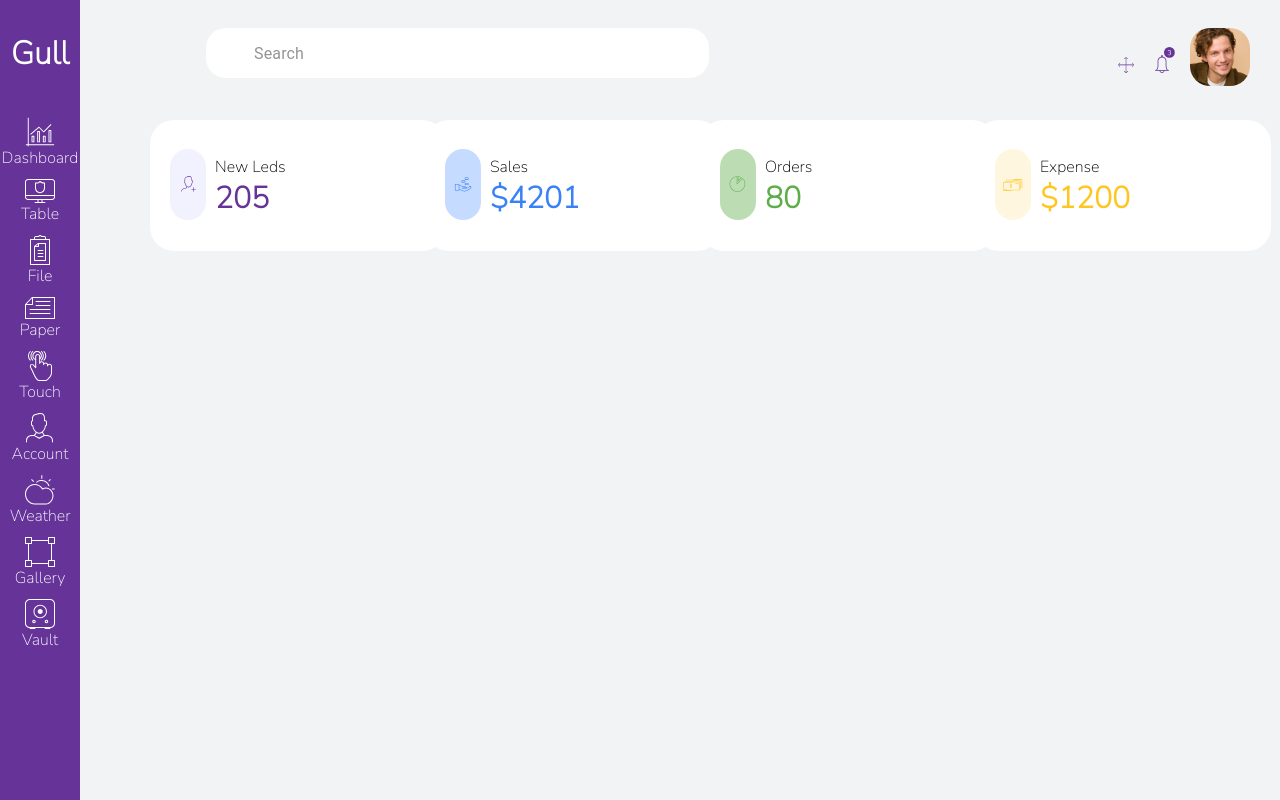
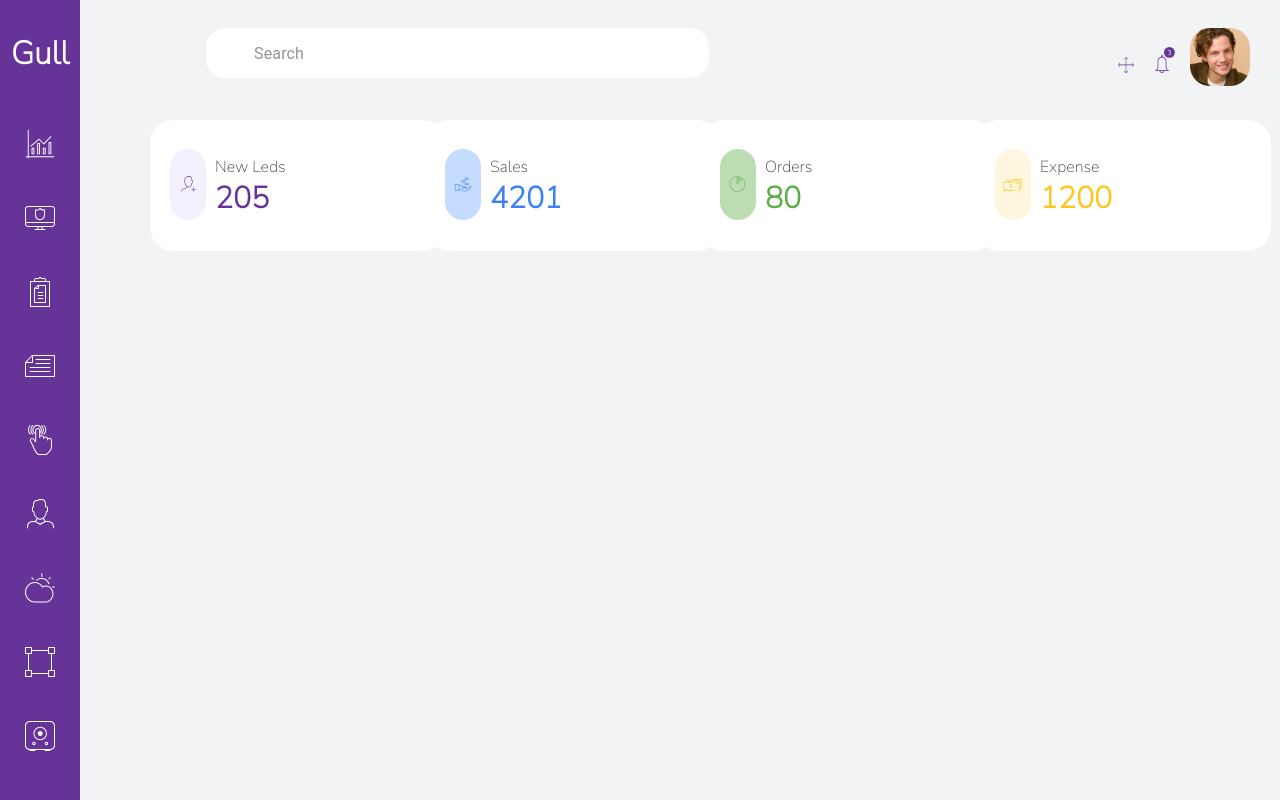
Before and after one commit to rahmanrafi32/UI-Lib-Test-Project, a Next.js app: page /dashboard in a window 1280 px wide. Built offline with nearby package versions, Linux system fonts and the light colour scheme; some icons are missing.

Commit message:
side nevigation done

```diff
--- a/pages/dashboard.js
+++ b/pages/dashboard.js
@@ -1,9 +1,6 @@
 import { Grid, styled } from "@material-ui/core";
 import Image from "next/image";
-import expenseIcon from "../src/assets/icons/expense.svg";
-import orderIcon from "../src/assets/icons/orders.svg";
-import salesIcon from "../src/assets/icons/sales.svg";
-import userIcon from "../src/assets/icons/user.svg";
+import dashboardConfig from "../src/components/DashboardConfig";
 
 const MainDiv = styled("div")({
   padding: "0 30px",
@@ -25,99 +22,49 @@ const IconDiv = styled("div")({
   justifyContent: "center",
 });
 
-const CardDetails = styled("div")({
+const CardItems = styled("div")({
   display: "flex",
   alignContent: "center",
+});
+
+const CardDetails = styled("div")({
+  marginTop: 20,
+  fontWeight: 400,
+});
+
+const Span = styled("span")({
+  fontSize: 30,
+  fontWeight: 700,
+});
+
+const Title = styled("p")({
+  color: "#43454D",
 });
 
 const dashboard = () => {
   return (
     <MainDiv>
       <Grid container>
-        <Grid item md={3} lg={3}>
+        {dashboardConfig.map((item, index) => (
+          <Grid item md={3} lg={3} key={index}>
             <Card>
+              <CardItems>
+                <IconDiv sx={{ backgroundColor: `${item.backgroundColor}` }}>
+                  <Image src={item.icon} alt="icon" />
+                </IconDiv>
                 <CardDetails>
-              <IconDiv sx={{ backgroundColor: "#F2F1FE" }}>
-                <Image src={userIcon} alt="icon" />
-              </IconDiv>
-              <div style={{ marginTop: 20, fontWeight: 400 }}>
-                <p>
-                  New Leds
+                  <Title>
+                    {item.title}
                     <br />
-                  <span
-                    style={{ color: "#663399", fontSize: 30, fontWeight: 700 }}
-                  >
-                    205
-                  </span>
-                </p>
-              </div>
+                    <Span sx={{ color: `${item.textColor}` }}>
+                      {item.quantity}
+                    </Span>
+                  </Title>
                 </CardDetails>
+              </CardItems>
             </Card>
           </Grid>
-        <Grid item md={3} lg={3}>
-          <Card>
-            <CardDetails>
-              <IconDiv sx={{ backgroundColor: "#C5DBFF" }}>
-                <Image
-                  src={salesIcon}
-                  alt="icon"
-                  style={{ display: "flex", justifyContent: "center" }}
-                />
-              </IconDiv>
-              <div style={{ marginTop: 20 }}>
-                <p>
-                  Sales
-                  <br />
-                  <span
-                    style={{ color: "#3981F7", fontSize: 30, fontWeight: 700 }}
-                  >
-                    $4201
-                  </span>
-                </p>
-              </div>
-            </CardDetails>
-          </Card>
-        </Grid>
-        <Grid item md={3} lg={3}>
-          <Card>
-            <CardDetails>
-              <IconDiv sx={{ backgroundColor: "#BCDDB3" }}>
-                <Image src={orderIcon} alt="icon" />
-              </IconDiv>
-              <div style={{ marginTop: 20 }}>
-                <p>
-                  Orders
-                  <br />
-                  <span
-                    style={{ color: "#5DAE49", fontSize: 30, fontWeight: 700 }}
-                  >
-                    80
-                  </span>
-                </p>
-              </div>
-            </CardDetails>
-          </Card>
-        </Grid>
-        <Grid item md={3} lg={3}>
-          <Card>
-            <CardDetails>
-              <IconDiv sx={{ backgroundColor: "#FFF6E0" }}>
-                <Image src={expenseIcon} alt="icon" />
-              </IconDiv>
-              <div style={{ marginTop: 20 }}>
-                <p>
-                  Expense
-                  <br />
-                  <span
-                    style={{ color: "#FFC620", fontSize: 30, fontWeight: 700 }}
-                  >
-                    $1200
-                  </span>
-                </p>
-              </div>
-            </CardDetails>
-          </Card>
-        </Grid>
+        ))}
       </Grid>
     </MainDiv>
   );
--- /dev/null
+++ b/src/components/DashboardConfig.js
@@ -0,0 +1,37 @@
+import expenseIcon from "../assets/icons/expense.svg";
+import orderIcon from "../assets/icons/orders.svg";
+import salesIcon from "../assets/icons/sales.svg";
+import userIcon from "../assets/icons/user.svg";
+
+const dashboardConfig = [
+  {
+    icon: userIcon,
+    title: "New Leds",
+    quantity: 205,
+    backgroundColor:'#F2F1FE',
+    textColor:'#663399'
+  },
+  {
+    icon: salesIcon,
+    title: "Sales",
+    quantity: 4201,
+    backgroundColor:'#C5DBFF',
+    textColor:'#3981F7'
+  },
+  {
+    icon: orderIcon,
+    title: "Orders",
+    quantity: 80,
+    backgroundColor:'#BCDDB3',
+    textColor:'#5DAE49'
+  },
+  {
+    icon: expenseIcon,
+    title: "Expense",
+    quantity: 1200,
+    backgroundColor:'#FFF6E0',
+    textColor:'#FFC620'
+  },
+];
+
+export default dashboardConfig;
--- a/src/components/SideMenu/SideMenu.js
+++ b/src/components/SideMenu/SideMenu.js
@@ -1,16 +1,8 @@
 import { styled } from "@material-ui/core";
 import Image from "next/image";
 import Link from "next/link";
-import React from "react";
-import IconPaper from "../../assets/icons/Combined Shape 2.svg";
-import IconAcc from "../../assets/icons/Combined Shape 3.svg";
-import IconWeather from "../../assets/icons/Combined Shape 4.svg";
-import IconVault from "../../assets/icons/Combined Shape 5.svg";
-import IconGallery from "../../assets/icons/Combined Shape 6.svg";
-import IconTouch from "../../assets/icons/Combined Shape(1).svg";
-import IconFile from "../../assets/icons/Combined Shape-1.svg";
-import IconTable from "../../assets/icons/Combined Shape.svg";
-import IconDash from "../../assets/icons/Group 25.svg";
+import React, { useState } from "react";
+import SidebarItems from "./SidebarConfig";
 
 const SideBar = styled("div")({
   display: "flex",
@@ -34,7 +26,14 @@ const NavLinks = styled("div")({
   display: "flex",
   flexDirection: "column",
   alignItems: "center",
-  marginTop:5
+  justifyContent: "center",
+  margin:'5px 0',
+  height: 64,
+  width: 80,
+  borderRadius: 5,
+  "&:hover": {
+    backgroundColor: "#7D48B4",
+  }
 });
 
 const Menu = styled("div")({
@@ -44,68 +43,51 @@ const Menu = styled("div")({
   color: "#fff",
 });
 
+const LinkTitle = styled("div")({
+  fontSize: 14,
+  lineHeight: 1.5,
+});
+
 const SideMenu = () => {
+  const [active, setActive] = useState({
+    activeClass: null,
+    items: SidebarItems,
+  });
+
+  const toggleActive = (index) => {
+    setActive({ ...active, activeClass: active.items[index] });
+    console.log(active.activeClass);
+  };
+
+  const setActiveStyle = (index) => {
+    if (active.items[index] === active.activeClass) return "block";
+    else return "none";
+  };
+
+  const activeBackground = (index) => {
+    if (active.items[index] === active.activeClass) return "#7D48B4";
+    else return "#663399";
+  };
+
   return (
     <SideBar>
       <Title>
         <Link href="/">Gull</Link>
       </Title>
       <Menu>
-        <NavLinks>
-          <NavLinks>
-            <Image src={IconDash} alt="icon" />
-          </NavLinks>
-          <Link href="/dashboard">Dashboard</Link>
-        </NavLinks>
-        <NavLinks>
-          <NavLinks>
-            <Image src={IconTable} alt="icon" />
-          </NavLinks>
-          <Link href="/table">Table</Link>
-        </NavLinks>
-        <NavLinks>
-          <NavLinks>
-            <Image src={IconFile} alt="icon" />
-          </NavLinks>
-          <Link href="/dashboard">File</Link>
-        </NavLinks>
-        <NavLinks>
-          <NavLinks>
-            <Image src={IconPaper} alt="icon" />
-          </NavLinks>
-          <Link href="/dashboard">Paper</Link>
-        </NavLinks>
-        <NavLinks>
-          <NavLinks>
-            <Image src={IconTouch} alt="icon" />
-          </NavLinks>
-          <Link href="/dashboard">Touch</Link>
-        </NavLinks>
-        <NavLinks>
-          <NavLinks>
-            <Image src={IconAcc} alt="icon" />
-          </NavLinks>
-          <Link href="/dashboard">Account</Link>
-        </NavLinks>
-
-        <NavLinks>
-          <NavLinks>
-            <Image src={IconWeather} alt="icon" />
-          </NavLinks>
-          <Link href="/dashboard">Weather</Link>
-        </NavLinks>
-        <NavLinks>
-          <NavLinks>
-            <Image src={IconGallery} alt="icon" />
-          </NavLinks>
-          <Link href="/dashboard">Gallery</Link>
-        </NavLinks>
-        <NavLinks>
-          <NavLinks>
-            <Image src={IconVault} alt="icon" />
-          </NavLinks>
-          <Link href="/dashboard">Vault</Link>
-        </NavLinks>
+        {SidebarItems.map((item, index) => (
+          <Link href={item.path} key={index} passHref>
+            <NavLinks
+              onClick={() => toggleActive(index)}
+              sx={{ backgroundColor: activeBackground(index) }}
+            >
+              <Image src={item.icon} alt="icon" />
+              <LinkTitle sx={{ display: setActiveStyle(index) }}>
+                {item.title}
+              </LinkTitle>
+            </NavLinks>
+          </Link>
+        ))}
       </Menu>
     </SideBar>
   );
--- /dev/null
+++ b/src/components/SideMenu/SidebarConfig.js
@@ -0,0 +1,22 @@
+import IconPage from "../../assets/icons/Combined Shape 2.svg";
+import IconAcc from "../../assets/icons/Combined Shape 3.svg";
+import IconWeather from "../../assets/icons/Combined Shape 4.svg";
+import IconVault from "../../assets/icons/Combined Shape 5.svg";
+import IconSquare from "../../assets/icons/Combined Shape 6.svg";
+import IconTouch from "../../assets/icons/Combined Shape(1).svg";
+import IconList from "../../assets/icons/Combined Shape-1.svg";
+import IconTable from "../../assets/icons/Combined Shape.svg";
+import IconDash from "../../assets/icons/Group 25.svg";
+
+const sidebarConfig = [
+  { id: 1, title: "Dashboard", path: "/dashboard", icon: IconDash },
+  { id: 2, title: "Table", path: "/table", icon: IconTable },
+  { id: 3, title: "Lists", path: "/list", icon: IconList },
+  { id: 4, title: "blog", path: "/blog", icon: IconPage },
+  { id: 5, title: "Touch", path: "/touch", icon: IconTouch },
+  { id: 6, title: "Profile", path: "/profile", icon: IconAcc },
+  { id: 7, title: "Weather", path: "/weather", icon: IconWeather },
+  { id: 8, title: "Page", path: "/page", icon: IconSquare },
+  { id: 9, title: "Vault", path: "/vault", icon: IconVault },
+];
+export default sidebarConfig;
```
Also changed, not shown: pages/profile.js (added, +10 -0 lines), pages/user.js (deleted, +0 -10 lines). Lines whose indentation alone changed are shown as unchanged.
